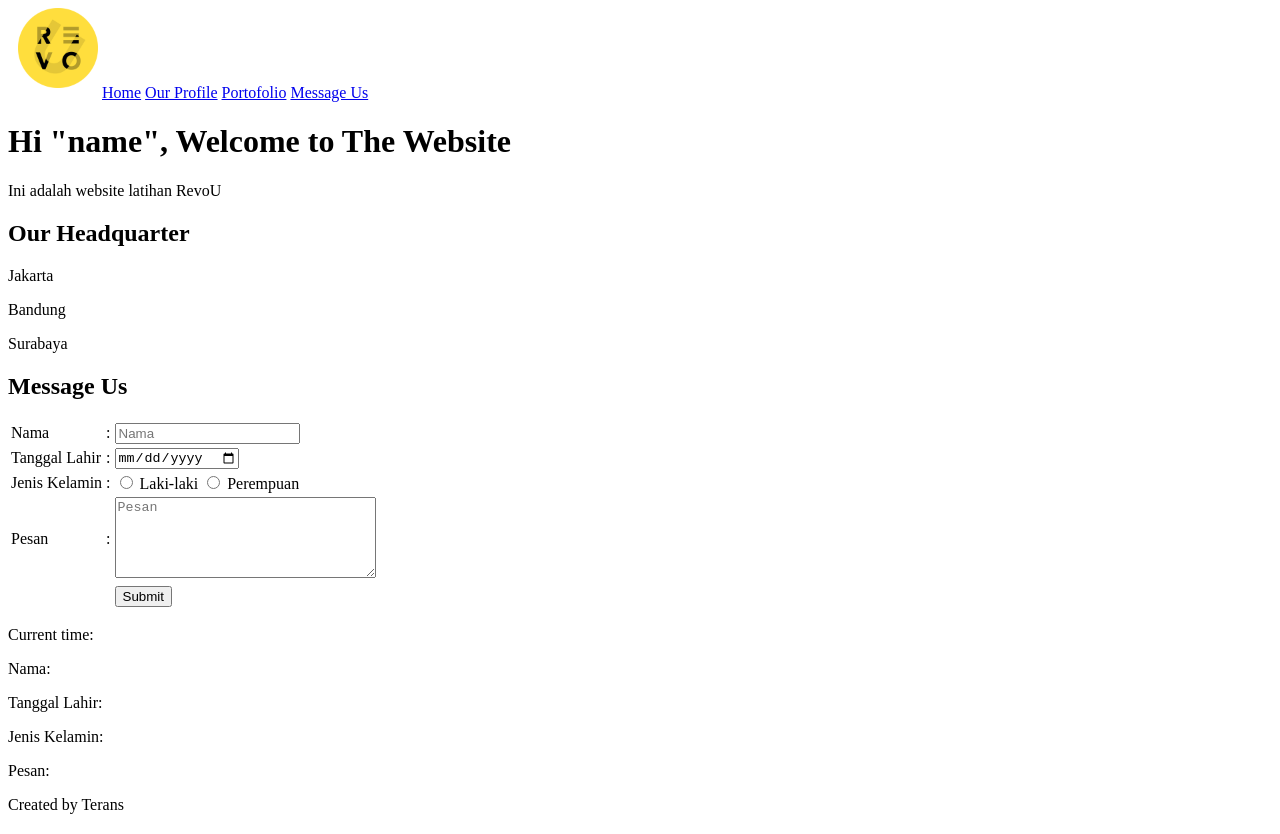
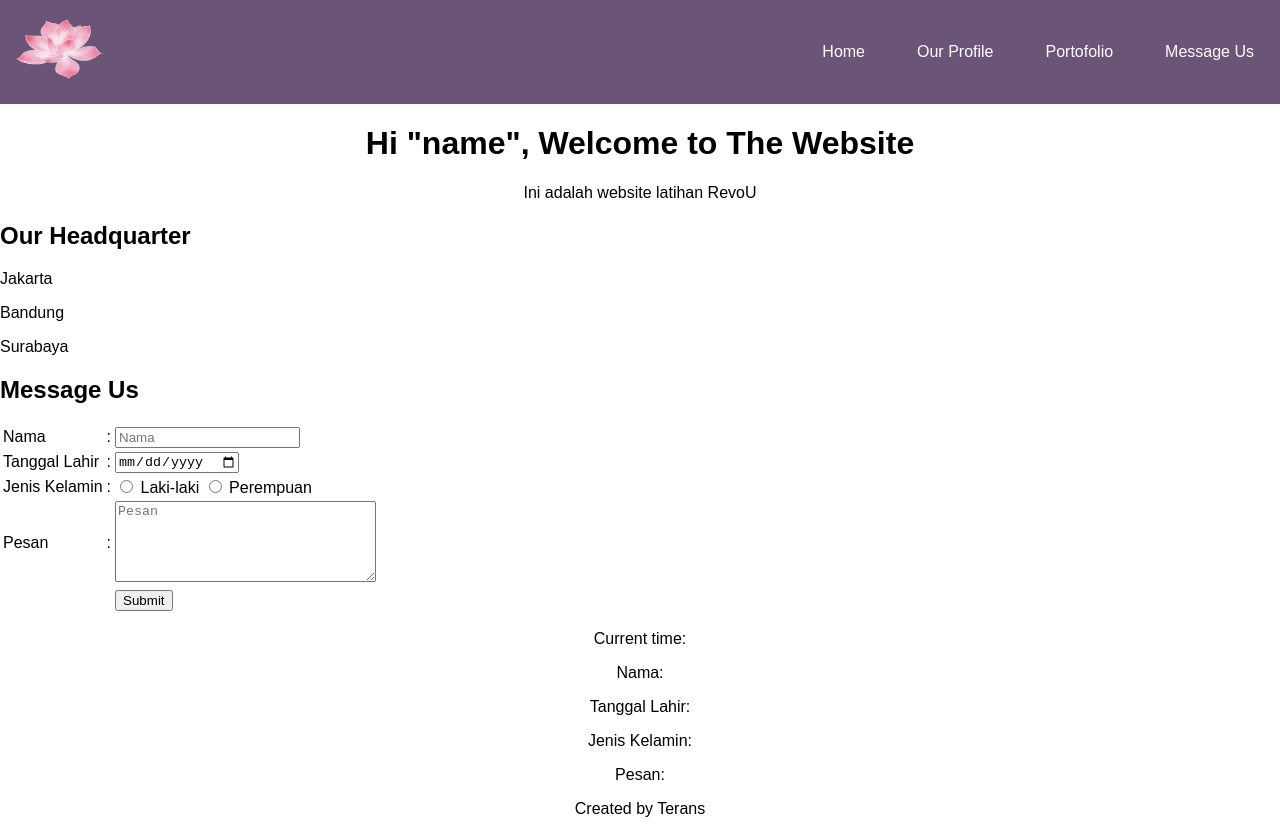
Before and after one commit to tranasalsabila-boop/CodingCamp-17Nov25-Terans, a plain HTML site: page index.html in a window 1280 px wide. Drawn offline with Linux system fonts and the light colour scheme.

Commit message:
progress aiueo

```diff
--- a/CSS/style.css
+++ b/CSS/style.css
@@ -0,0 +1,66 @@
+body{
+    margin : 0;
+    font-family: Arial, Helvetica, sans-serif;
+}
+main{
+    margin: auto;
+    padding: 20px;
+}
+h1{
+    text-align: center
+}
+p{
+    text-align: center
+}
+main-header{
+    justify-content: space-between;
+    align-items: center;
+}
+.navbar{
+    background-color: hsl(276, 18%, 40%);
+    display: flex;
+    justify-content: space-between;
+    align-items: center;
+    padding: 10px;
+}
+.logo{
+    height: 80px;
+}
+.nav-menu{
+    list-style: none;
+    display: flex;
+    gap: 20px;
+    margin: 0;
+    padding: 0;
+}
+.nav-menu li a{
+    color: white;
+    text-decoration: none;
+    padding: 8px 16px;
+}
+.nav-menu li a:hover{
+    background-color: #f7af09;
+    border-radius: 4px;
+}
+.Navbar ul{
+    list-style-type: none;
+    margin: 10;
+    padding: 0;
+    overflow: hidden;
+    background-color: hsl(276, 18%, 40%);
+    justify-content: space-between;
+}
+.Navbar li{
+    float: left;
+    justify-content: space-between;
+}
+.Navbar li a{
+    display: block;
+    color: white;
+    text-align: center;
+    padding: 14px 16px;
+    text-decoration: none;
+}
+.Navbar li a:hover{
+    background-color: #f7af09;
+}
--- a/index.html
+++ b/index.html
@@ -8,25 +8,31 @@
 <head>
     <meta charset="UTF-8">
     <meta name="viewport" content="width=device-width, initial-scale=1.0">
-    <title>Document</title>
+    <title>Terans Swasembada</title>
+
+    <link rel="stylesheet" href="css/style.css">
+
 </head>
 <body>
-    <img src="Logo_revou.png"
-            width="80px" alt="Logo RevoU"
-            style="margin-bottom: 10px;margin-left: 10px;"
-
-    <div class="Navbar">
-        <a href="#home">Home</a>
-        <a href="#Our Profile">Our Profile</a>
-        <a href="#Portofolio">Portofolio</a>
-        <a href="#Message Us">Message Us</a>
-    </div>
+    <!--Header-->
+    <nav class="navbar">
+        <div class="logo-container">
+            <img class="logo" src="images/lovepik.png" width="100px" alt="Logo">
+        </div>
+        <ul class="nav-menu">
+            <li><a href="#">Home</a></li>
+            <li><a href="#">Our Profile</a></li>
+            <li><a href="#">Portofolio</a></li>
+            <li><a href="#">Message Us</a></li>
+        </ul>
+    </nav>
 
     <div class="Header">
         <h1>Hi "name", Welcome to The Website</h1>
         <p>Ini adalah website latihan RevoU</p>
     </div>
 
+    <!--Main Content-->
     <div class="hq-section">
         <h2>Our Headquarter</h2>
 
@@ -102,14 +108,14 @@
             </div>
         </div>
 
-    <div
+    <div>
 
     </div>
-
+    <!--Footer-->
     <foooter>
         <p>Created by Terans</p>
     </foooter>
+
 <script src="js/script.js"></script>
-
 </body>
 </html>
```
Also changed, not shown: Logo_revou.png (deleted), images/logo.jpg (added), images/lovepik.png (added), 2 other files.
